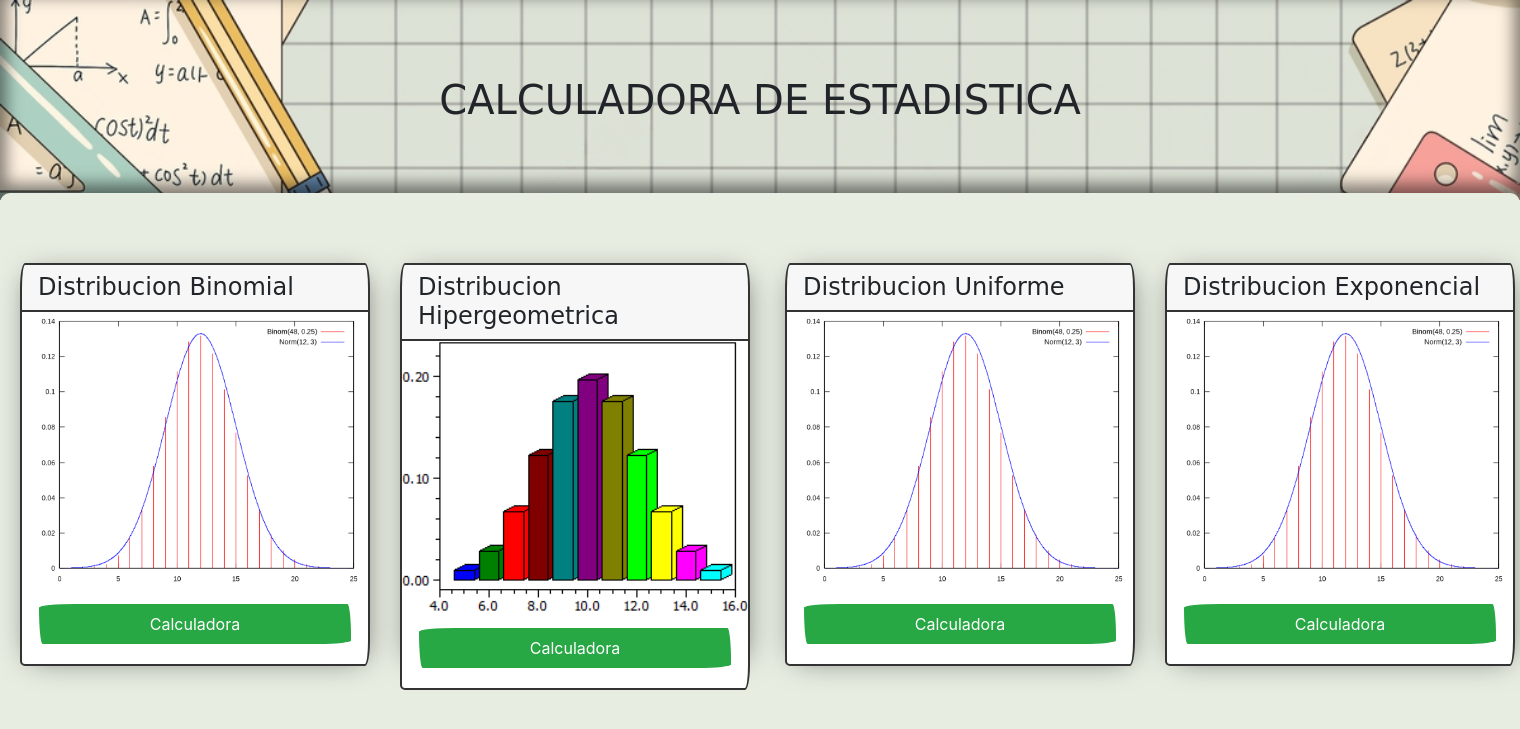
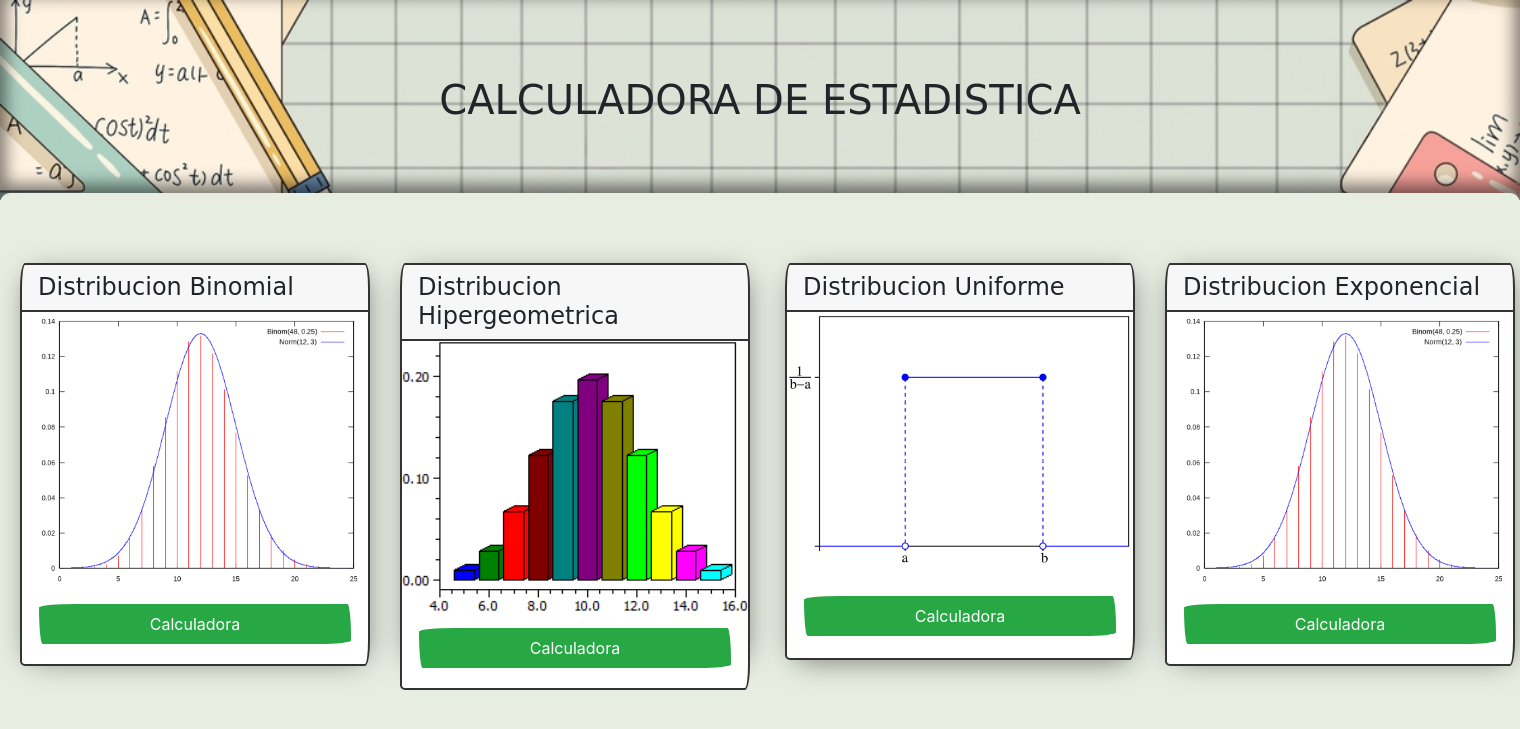
Before and after one commit to FILIPRAIDER/CalculadoraEstadistica, a PHP site: page / in a window 1520 px wide. Shown: the top 729 px of the page. Run offline with PHP 8.4, Linux system fonts and the light colour scheme; some web fonts are replaced.

Commit message:
cambio en imagenes

```diff
--- a/index.html
+++ b/index.html
@@ -5,7 +5,7 @@
     <meta http-equiv="X-UA-Compatible" content="IE=edge" />
     <meta name="viewport" content="width=device-width, initial-scale=1.0" />
     <link rel="stylesheet" href="css/bootstrap.min.css" />
-    <link rel="icon" type="image/png" href="/images/favicon.png" />
+    <link rel="icon" type="image/png" href="/images/icon/favicon.png" />
     <link rel="stylesheet" href="styles/index.css" />
 
     <!--Encabezado-->
@@ -54,9 +54,9 @@
       <div class="uniforme">
         <div class="card lg-3" id="card3">
           <h4 class="card-header">Distribucion Uniforme</h4>
-          <img src="./images/binomial.png" alt="" />
+          <img src="./images/uniforme.png" alt="" />
           <div class="container-button" class="card-body">
-            <button type="button" class="btn btn-success">Calculadora</button>
+            <button type="button" id="button3" class="btn btn-success">Calculadora</button>
           </div>
           </div>
         </div>
--- a/page/Distribucion-Binomial.html
+++ b/page/Distribucion-Binomial.html
@@ -4,6 +4,7 @@
     <meta charset="UTF-8" />
     <meta http-equiv="X-UA-Compatible" content="IE=edge" />
     <meta name="viewport" content="width=device-width, initial-scale=1.0" />
+    <link rel="icon" type="image/png" href="/images/icon/favicon.png" />
     <title>Distribucion Binomial</title>
   </head>
   <body>
--- a/styles/index.css
+++ b/styles/index.css
@@ -32,6 +32,7 @@
             border-start-start-radius: 10px;
             background-color: #E7EDE1;
 
+
         }
 
         .binomial, .hipergeometrica, .uniforme, .exponencial{
@@ -53,7 +54,14 @@
             min-width: 210px;
 
         }
+        #card3{
+            height: 397px;
+        }
+        #button3{
 
+            margin-top: 25px;
+
+        }
 
         .binomial{ margin-left: 20px}
         .hipergeometrica{margin-left: 400px}
```
Also changed, not shown: images/icon/favicon.png (renamed from images/favicon.png), images/uniforme.png (added).
